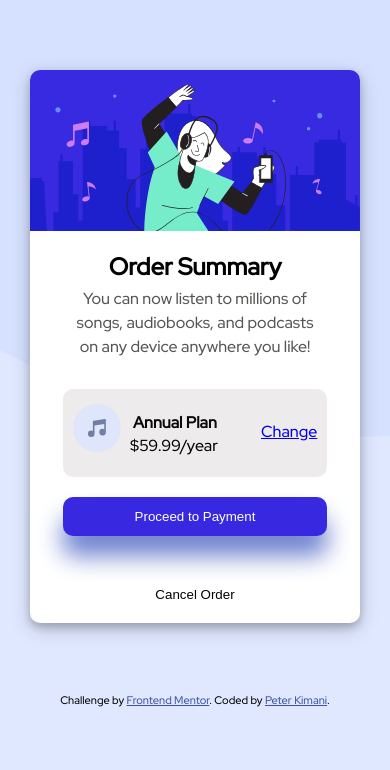
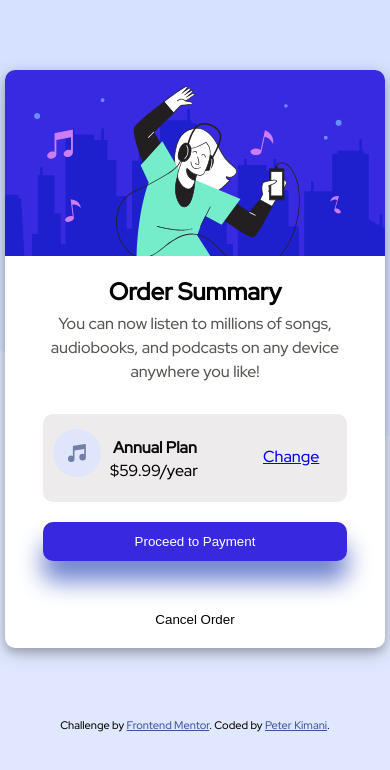
Before and after one commit to peter297/product-checkout, a plain HTML site: page index.html in a window 390 px wide. Drawn offline with Linux system fonts and the light colour scheme.

Commit message:
Made changes on the responsive part

```diff
--- a/index.html
+++ b/index.html
@@ -42,7 +42,7 @@
         <h2>Order Summary</h2>
 
         <p>
-          You can now listen to millions of<br> songs, audiobooks, and podcasts <br> on
+          You can now listen to millions of songs, audiobooks, and podcasts on
           any  device anywhere you like!
         </p>
       </div>
--- a/style.css
+++ b/style.css
@@ -16,7 +16,7 @@ body{
 .main-container{
     display: flex;
     flex-direction: column;
-    width: 330px;
+    width: 380px;
     margin: 70px auto;
     box-shadow:  0 4px 8px 0 rgba(0, 0, 0, 0.2), 0 6px 20px 0 rgba(0, 0, 0, 0.19);
     border-radius: 10px;
@@ -93,7 +93,7 @@ body{
 
 .change{
     position: relative;
-    left: 198px;
+    left: 220px;
     top: -35px;
     cursor: pointer;
 
@@ -130,6 +130,8 @@ body{
         z-index: 1;
         background-color: white;
 
+    }
+
     .change{
             position: relative;
             left: 178px;
```
